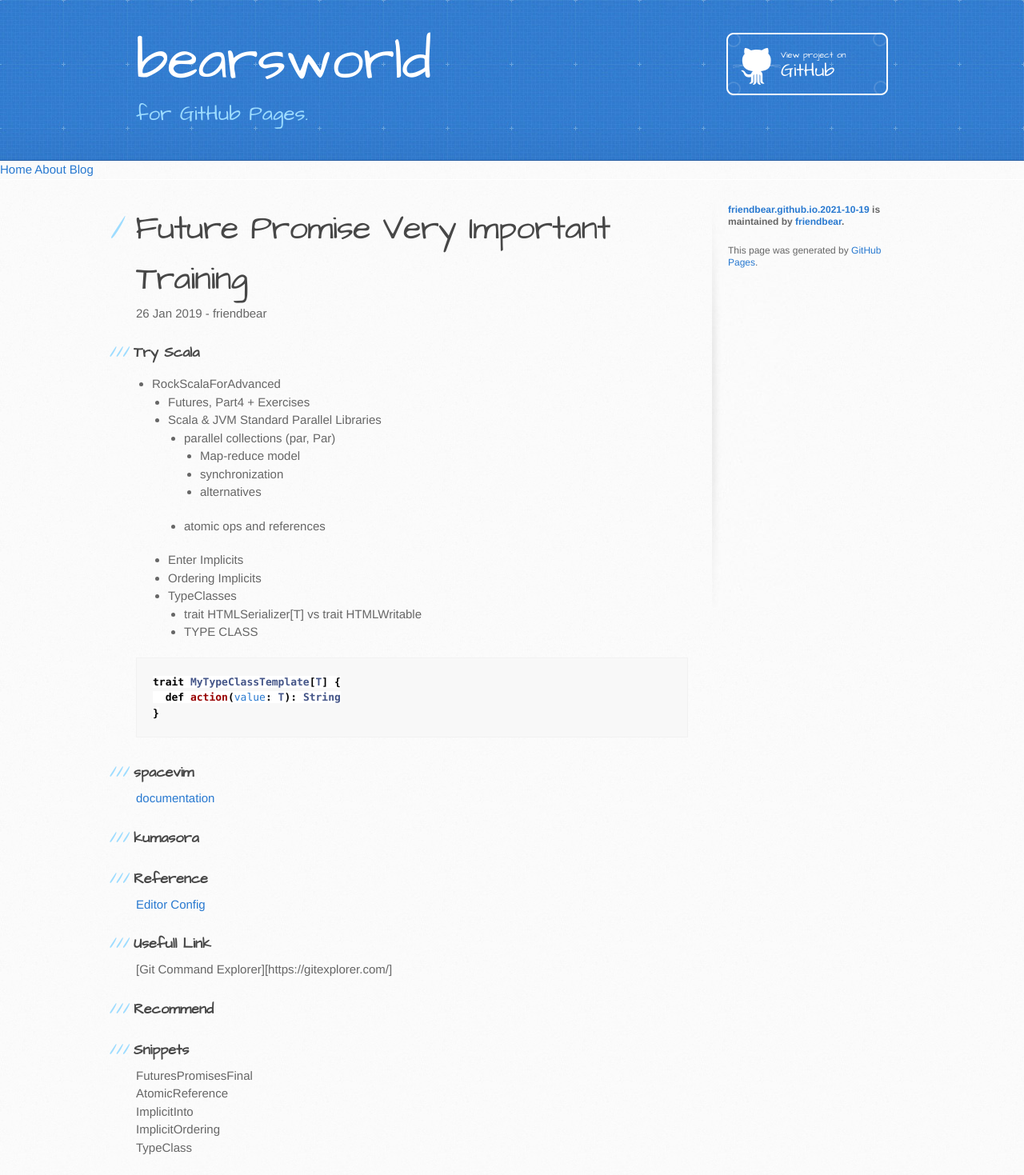
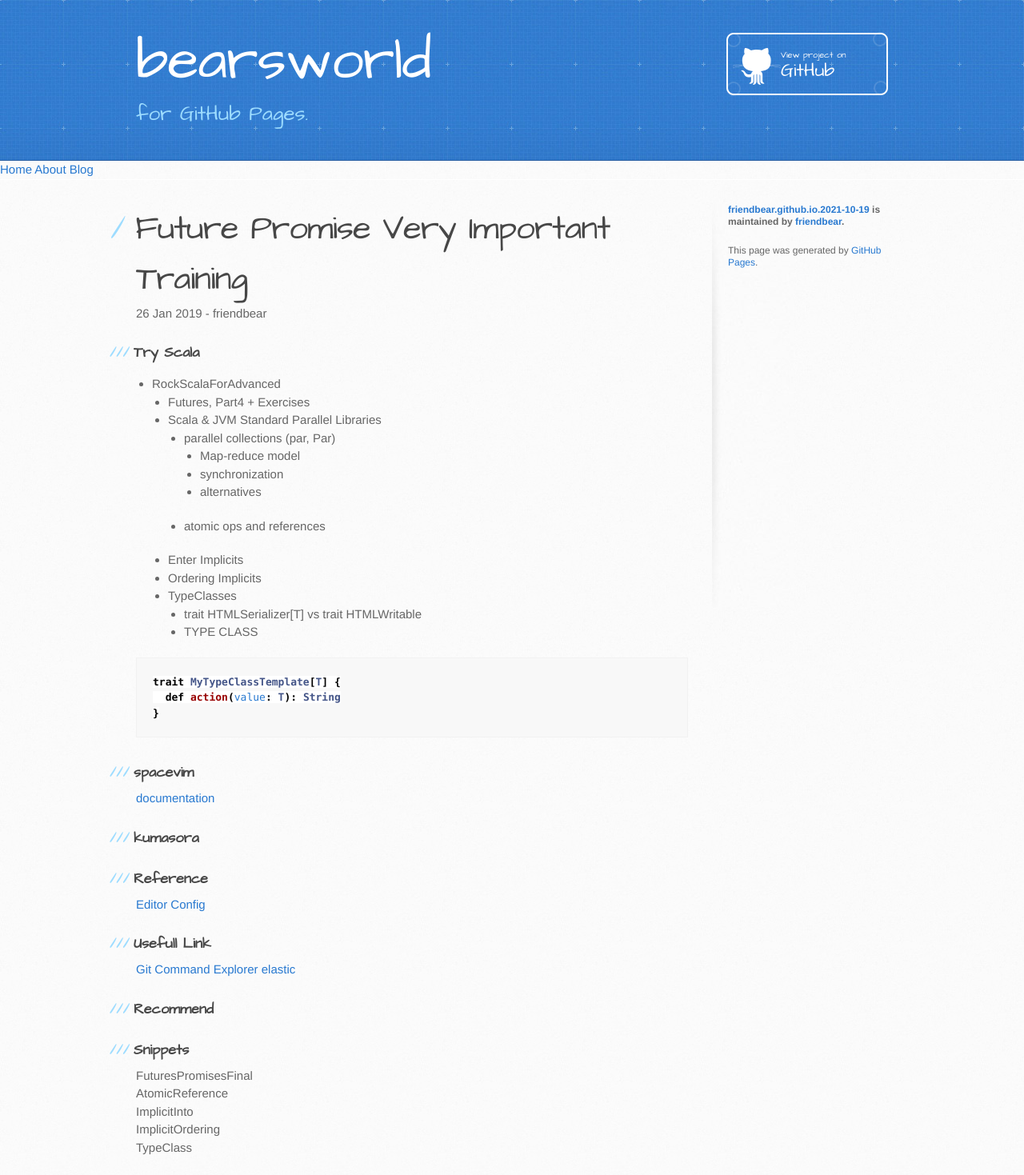
Before and after one commit to friendbear/friendbear.github.io.2021-10-19, a Jekyll site: the page built from _posts/2019-01-26-friendbear.md, in a window 1280 px wide. Shown: the whole page at 80% size. Built offline with Jekyll 4.4.1, drawn with Linux system fonts in a browser that asks for light colours; comment, search, counter and statistics services are not loaded.

Commit message:
elastic added

```diff
--- a/_posts/2019-01-26-friendbear.md
+++ b/_posts/2019-01-26-friendbear.md
@@ -36,7 +36,8 @@ trait MyTypeClassTemplate[T] {
 [Editor Config](https://editorconfig.org/)
 
 ### Usefull Link
-[Git Command Explorer][https://gitexplorer.com/]
+[Git Command Explorer](https://gitexplorer.com/)
+[elastic](https://www.elastic.co/jp/products)
 
 ### Recommend
 
```
